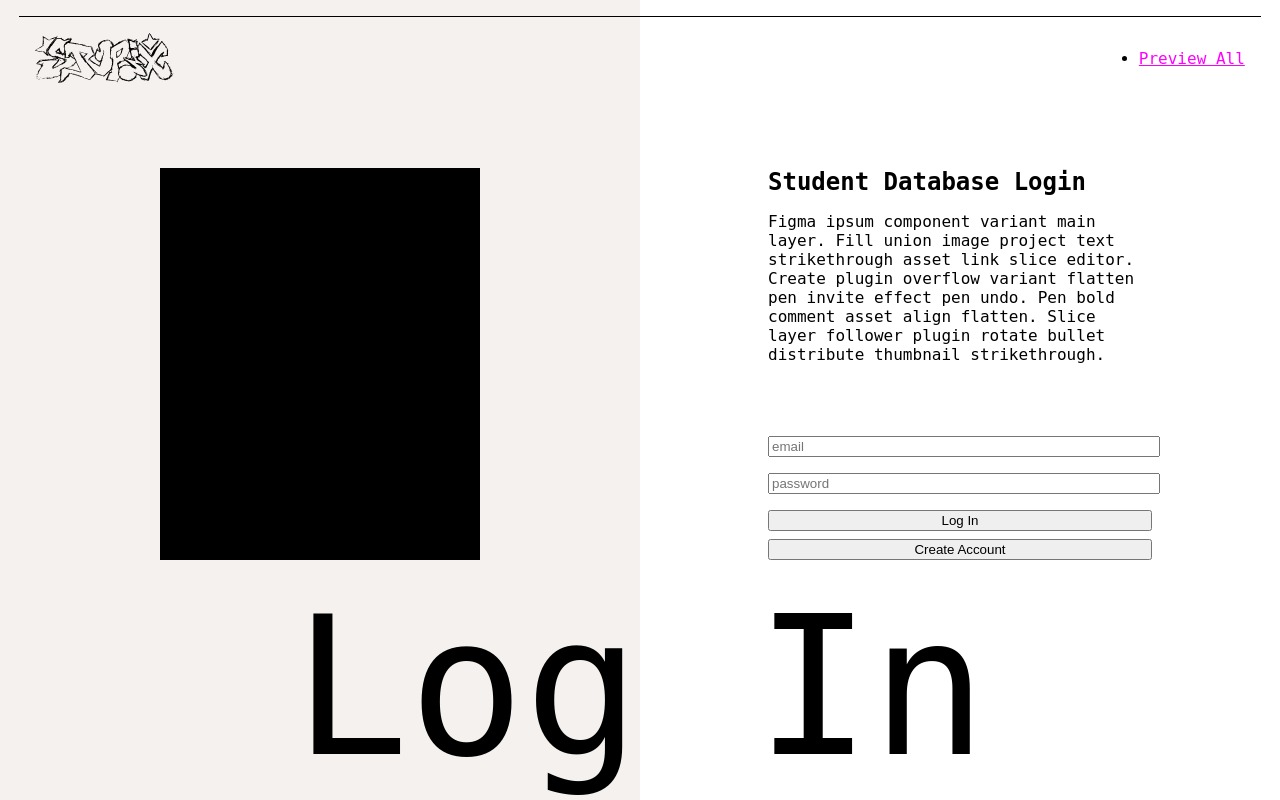
After one commit to ssupix/php-qa-project, a PHP site: page / in a window 1280 px wide. The commit adds this page. Run offline with PHP 8.4, Linux system fonts and the light colour scheme.

Commit message:
login page added

```diff
--- a/edit.php
+++ b/edit.php
@@ -17,7 +17,7 @@ include_once 'crud.php';
             <a href="cards.php">view all</a>
         </header>
         <div class="form col-12">
-            <form method="post">
+            <form class="data-entry" method="post">
                 <input type="text" name="fn" placeholder="First Name" value="<?php if (isset($editData)) echo $editData['fn']; ?>" required />
                 <input type="text" name="ln" placeholder="Last Name" value="<?php if (isset($editData)) echo $editData['ln']; ?>" required />
                 <input type="text" name="photo" placeholder="Photo URL" value="<?php if (isset($editData)) echo $editData['photo']; ?>" required />
--- /dev/null
+++ b/index.php
@@ -0,0 +1,42 @@
+<!DOCTYPE html>
+<html lang="en">
+<head>
+    <meta charset="UTF-8">
+    <meta name="viewport" content="width=device-width, initial-scale=1.0">
+    <link rel="stylesheet" href="./scss/style.css">
+    <title>log in screen</title>
+</head>
+<body class="hundred">
+    <nav>
+        <div class="logo">
+            <img src="./assets/black-logo.svg" alt="Logo">
+        </div>
+        <ul class="links">
+            <li><a href="./cards.php">Preview All</a></li>
+        </ul>
+    </nav>
+    <main class="login-screen grid">
+        <div class="col-6 thumb">
+            <div class="image"></div>
+        </div>
+        <div class="col-6 form-container">
+            <div class="form-wrap">
+                <div class="intro">
+                    <h2>Student Database Login </h2>
+                    <p>Figma ipsum component variant main layer. Fill union image project text strikethrough asset link slice editor. Create plugin overflow variant flatten pen invite effect pen undo. Pen bold comment asset align flatten. Slice layer follower plugin rotate bullet distribute thumbnail strikethrough.</p>
+                </div>
+                <form class="login-form" action="">
+                    <input type="email" id="email" name="email" placeholder="email" required>
+                    <input type="password" id="password" name="password" placeholder="password" required>
+                    <div class="form-actions">
+                        <button type="submit" class="btn btn-login">Log In</button>
+                        <button type="button" class="btn btn-create-account">Create Account</button>
+                    </div>
+                </form>
+            </div>
+        </div>
+        <h1 class="col-12">Log In</h1>
+    </main>
+
+</body>
+</html>
--- a/scss/_cards.scss
+++ b/scss/_cards.scss
@@ -1,13 +1,6 @@
-body {
-    font-family: "Space Mono", monospace;
-    background-color: $background;
-    display: flex;
-    flex-direction: column;
-    justify-content: center;
-    align-items: center;
-    min-height: 100vh;
-}
+// STYLES FOR CARDS
 
+// nested grid styles
 .grid {
     .grid {
         margin: 0;
@@ -15,6 +8,7 @@ body {
     }
 }
 
+// preview card styles
 .card-preview {
     background: $background;
     box-shadow:  17px 17px 34px #7f7d7c,
@@ -156,6 +150,7 @@ body {
     }
 }
 
+// general card in grid styles
 .card-general {
     background: $background;
     box-shadow:  17px 17px 34px #7f7d7c,
--- a/scss/_edit.scss
+++ b/scss/_edit.scss
@@ -1,15 +1,11 @@
+// DATABASE STYLES
+
 body.edit {
-    width: 100%;
-    // height: 100vh;
-    display: flex;
-    justify-content: center;
     color: lime;
-    font-family: monospace;
     background-color: rgb(0, 0, 0);
 }
 
-form {
-
+form.data-entry {
     input {
         font-family: monospace;
         padding: 1rem;
--- a/scss/_grid.scss
+++ b/scss/_grid.scss
@@ -1,3 +1,5 @@
+// RESPONSIVE GRID SYSTEM
+
 .grid {
     display: grid;
     grid-template-columns: repeat(12, 1fr);
--- /dev/null
+++ b/scss/_login.scss
@@ -0,0 +1,81 @@
+// LOGIN PAGE STYLING
+
+// GRID CHANGE
+.login-screen {
+    width: 100%;
+    max-width: 100%;
+    height: inherit;
+    margin: 0;
+    gap: 0;
+    background: linear-gradient(90deg, transparent 50%, white 50%);
+    display: grid;
+    grid-template-rows: 70% 30%;
+
+    h1 {
+        margin: 0;
+        padding: 1rem 0;
+        font-size: 12rem;
+        text-align: center;
+        font-weight: 100;
+    }
+
+    // IMAGE FADE IN
+    .thumb {
+        display: flex;
+        justify-content: center;
+        align-items: flex-end;
+
+        .image {
+            height: 70%;
+            width: 50%;
+            background-image: url();
+            background-color: black; // Fallback color
+        }
+    }
+
+    // LOGIN FORM STYLING
+    .form-container {
+        display: flex;
+        justify-content: center;
+        align-items: flex-end;
+
+        .form-wrap {
+            display: flex;
+            flex-direction: column;
+            justify-content: space-between;
+            height: 70%;
+            width: 60%;
+
+            .intro {
+                display: flex;
+                flex-direction: column;
+                gap: 1rem;
+
+                h2,
+                p {
+                    margin: 0;
+                }
+            }
+
+            form.login-form {
+                display: flex;
+                flex-direction: column;
+                gap: 1rem;
+
+                input {
+                    width: 100%;
+                }
+
+                .form-actions {
+                    display: flex;
+                    flex-direction: column;
+                    gap: .5rem;
+
+                    button {
+                        width: 100%;
+                    }
+                }
+            }
+        }
+    }
+}
--- /dev/null
+++ b/scss/_nav.scss
@@ -0,0 +1,19 @@
+nav {
+    width: 97%;
+    position: absolute;
+    top: 0;
+    display: flex;
+    justify-content: space-between;
+    box-sizing: border-box;
+    padding: 1rem;
+    margin-top: 1rem;
+    border-top: solid black 1px;
+
+    .logo {
+        max-width: 140px;
+
+        img {
+            width: 100%;
+        }
+    }
+}
--- a/scss/style.css
+++ b/scss/style.css
@@ -140,16 +140,29 @@ body {
   justify-content: center;
   align-items: center;
   min-height: 100vh;
+  margin: 0;
 }
 
-body {
-  font-family: "Space Mono", monospace;
-  background-color: #F4F1EE;
+.hundred {
+  height: 100vh;
+}
+
+nav {
+  width: 97%;
+  position: absolute;
+  top: 0;
   display: flex;
-  flex-direction: column;
-  justify-content: center;
-  align-items: center;
-  min-height: 100vh;
+  justify-content: space-between;
+  box-sizing: border-box;
+  padding: 1rem;
+  margin-top: 1rem;
+  border-top: solid black 1px;
+}
+nav .logo {
+  max-width: 140px;
+}
+nav .logo img {
+  width: 100%;
 }
 
 .grid .grid {
@@ -412,22 +425,18 @@ body {
 }
 
 body.edit {
-  width: 100%;
-  display: flex;
-  justify-content: center;
   color: lime;
-  font-family: monospace;
   background-color: rgb(0, 0, 0);
 }
 
-form input {
+form.data-entry input {
   font-family: monospace;
   padding: 1rem;
   border: 1px solid lime;
   background-color: rgb(0, 0, 0);
   color: aliceblue;
 }
-form button {
+form.data-entry button {
   font-family: monospace;
   padding: 1rem;
   font-weight: 400;
@@ -436,7 +445,7 @@ form button {
   background-color: rgb(48, 196, 48);
   animation: all 0.3s ease;
 }
-form button:hover {
+form.data-entry button:hover {
   background-color: lime;
 }
 
@@ -478,4 +487,70 @@ a:hover {
 
 a::after {
   color: rgb(0, 247, 255);
+}
+
+.login-screen {
+  width: 100%;
+  max-width: 100%;
+  height: inherit;
+  margin: 0;
+  gap: 0;
+  background: linear-gradient(90deg, transparent 50%, white 50%);
+  display: grid;
+  grid-template-rows: 70% 30%;
+}
+.login-screen h1 {
+  margin: 0;
+  padding: 1rem 0;
+  font-size: 12rem;
+  text-align: center;
+  font-weight: 100;
+}
+.login-screen .thumb {
+  display: flex;
+  justify-content: center;
+  align-items: flex-end;
+}
+.login-screen .thumb .image {
+  height: 70%;
+  width: 50%;
+  background-image: url();
+  background-color: black;
+}
+.login-screen .form-container {
+  display: flex;
+  justify-content: center;
+  align-items: flex-end;
+}
+.login-screen .form-container .form-wrap {
+  display: flex;
+  flex-direction: column;
+  justify-content: space-between;
+  height: 70%;
+  width: 60%;
+}
+.login-screen .form-container .form-wrap .intro {
+  display: flex;
+  flex-direction: column;
+  gap: 1rem;
+}
+.login-screen .form-container .form-wrap .intro h2,
+.login-screen .form-container .form-wrap .intro p {
+  margin: 0;
+}
+.login-screen .form-container .form-wrap form.login-form {
+  display: flex;
+  flex-direction: column;
+  gap: 1rem;
+}
+.login-screen .form-container .form-wrap form.login-form input {
+  width: 100%;
+}
+.login-screen .form-container .form-wrap form.login-form .form-actions {
+  display: flex;
+  flex-direction: column;
+  gap: 0.5rem;
+}
+.login-screen .form-container .form-wrap form.login-form .form-actions button {
+  width: 100%;
 }/*# sourceMappingURL=style.css.map */
--- a/scss/style.scss
+++ b/scss/style.scss
@@ -1,3 +1,5 @@
+// MASTER STYLESHEET
+
 @import 'colors';
 @import 'grid';
 
@@ -9,7 +11,14 @@ body {
     justify-content: center;
     align-items: center;
     min-height: 100vh;
+    margin: 0;
 }
 
+.hundred {
+    height: 100vh;
+}
+
+@import 'nav';
 @import 'cards';
 @import 'edit';
+@import 'login';
```
Also changed, not shown: assets/black-logo.svg (added), 2 other files.
